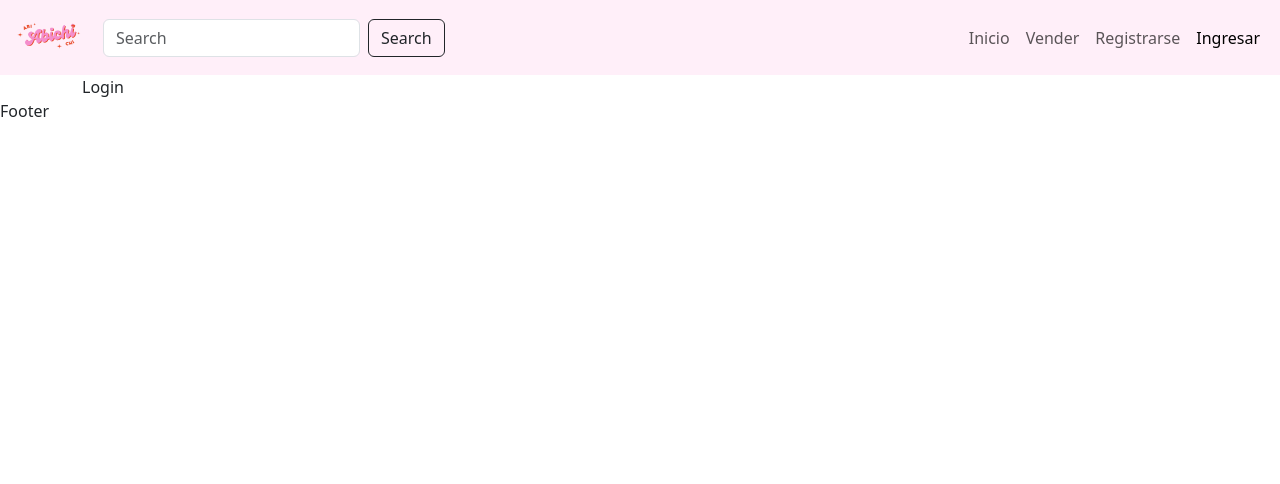
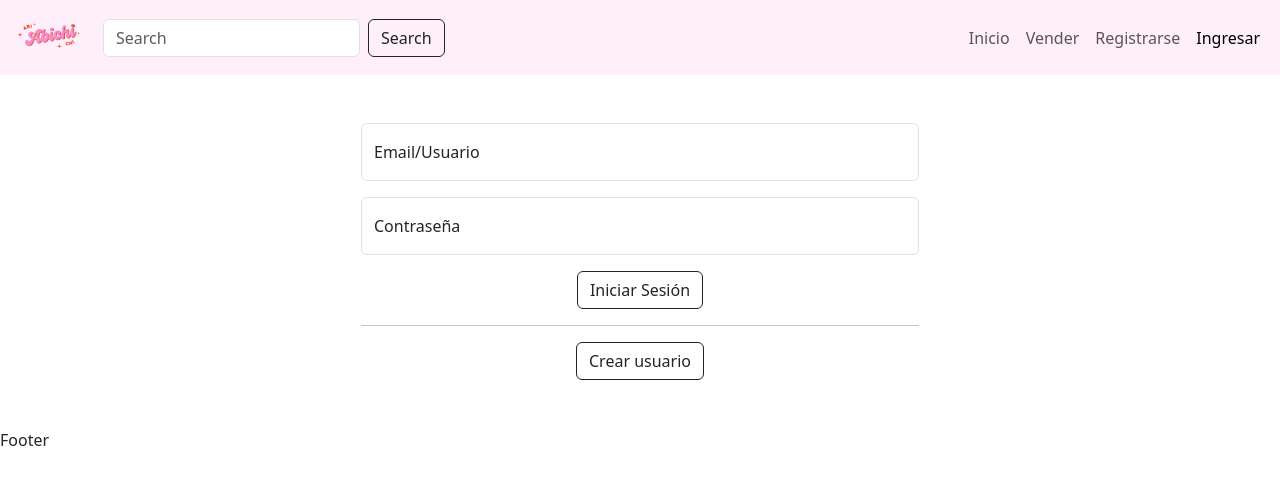
Before and after one commit to castromaciel/toy-store, a React (Vite) app: page /login in a window 1280 px wide. Shown: the top 484 px of the page. Built offline with nearby package versions, Linux system fonts and the light colour scheme.

Commit message:
add Login page

```diff
--- a/package.json
+++ b/package.json
@@ -33,6 +33,7 @@
     "axios": "^1.2.6",
     "react": "^18.2.0",
     "react-dom": "^18.2.0",
+    "react-hook-form": "^7.48.2",
     "react-router-dom": "^6.18.0"
   },
   "devDependencies": {
--- a/src/components/Header/index.tsx
+++ b/src/components/Header/index.tsx
@@ -22,7 +22,7 @@ const Header = () => (
 
         <ul className="navbar-nav">
           {ROUTES.map(({ path, label }) => (
-            <li className="nav-item">
+            <li className="nav-item" key={label}>
               <NavLink className="nav-link" aria-current="page" to={path}>{label}</NavLink>
             </li>
           ))}
--- /dev/null
+++ b/src/hooks/index.ts
@@ -0,0 +1 @@
+export { default as useLogin } from './useLogin'
--- /dev/null
+++ b/src/hooks/useLogin.ts
@@ -0,0 +1,26 @@
+import { useForm } from 'react-hook-form'
+
+interface UserData {
+  email: string
+  password: string
+}
+
+const useLogin = () => {
+  const { handleSubmit, control } = useForm<UserData>({
+    defaultValues: {
+      email: '',
+      password: ''
+    }
+  })
+
+  const onSubmit = (data: UserData): void => {
+    console.log(data)
+  }
+
+  return {
+    control,
+    onSubmit: handleSubmit(onSubmit)
+  }
+}
+
+export default useLogin
--- a/src/layout/index.tsx
+++ b/src/layout/index.tsx
@@ -9,7 +9,7 @@ const Layout: FC<LayoutProps> = ({ children }) => (
   <div className="main-layout">
     <Header />
 
-    <div className="container">
+    <div className="container mx-auto">
       {children}
     </div>
 
--- a/src/pages/Login/index.tsx
+++ b/src/pages/Login/index.tsx
@@ -1,5 +1,75 @@
-const Login = () => (
-  <div>Login</div>
-)
+import { Controller } from 'react-hook-form'
+import { Link } from 'react-router-dom'
+import { useLogin } from '@/hooks'
+
+const Login = () => {
+  const { control, onSubmit } = useLogin()
+
+  return (
+    <form
+      className="mx-auto my-5 col-12 col-lg-6"
+      autoComplete="off"
+      onSubmit={onSubmit}
+    >
+      <Controller
+        name="email"
+        control={control}
+        render={({ field }) => (
+          <div className="form-floating mb-3 mx-auto">
+            <input
+              {...field}
+              type="email"
+              className="form-control"
+              id="email"
+              placeholder="Email/Usuario"
+              required
+            />
+            <label htmlFor="email">
+              Email/Usuario
+            </label>
+          </div>
+        )}
+      />
+
+      <Controller
+        control={control}
+        name="password"
+        render={({ field }) => (
+          <div className="form-floating mb-3">
+            <input
+              {...field}
+              type="password"
+              className="form-control"
+              id="password"
+              placeholder="Contraseña"
+              required
+            />
+            <label htmlFor="password">Contraseña</label>
+          </div>
+        )}
+      />
+
+      <div className="d-flex justify-content-center">
+        <input
+          type="submit"
+          className="btn btn-outline-dark"
+          value="Iniciar Sesión"
+        />
+      </div>
+
+      <hr />
+
+      <div className="d-flex justify-content-center">
+        <Link
+          to="/register"
+          className="btn btn-outline-dark"
+        >
+          Crear usuario
+        </Link>
+      </div>
+
+    </form>
+  )
+}
 
 export default Login
```
Also changed, not shown: .eslintrc.json, 1 other file (tests, documents, lock files or other folders).
